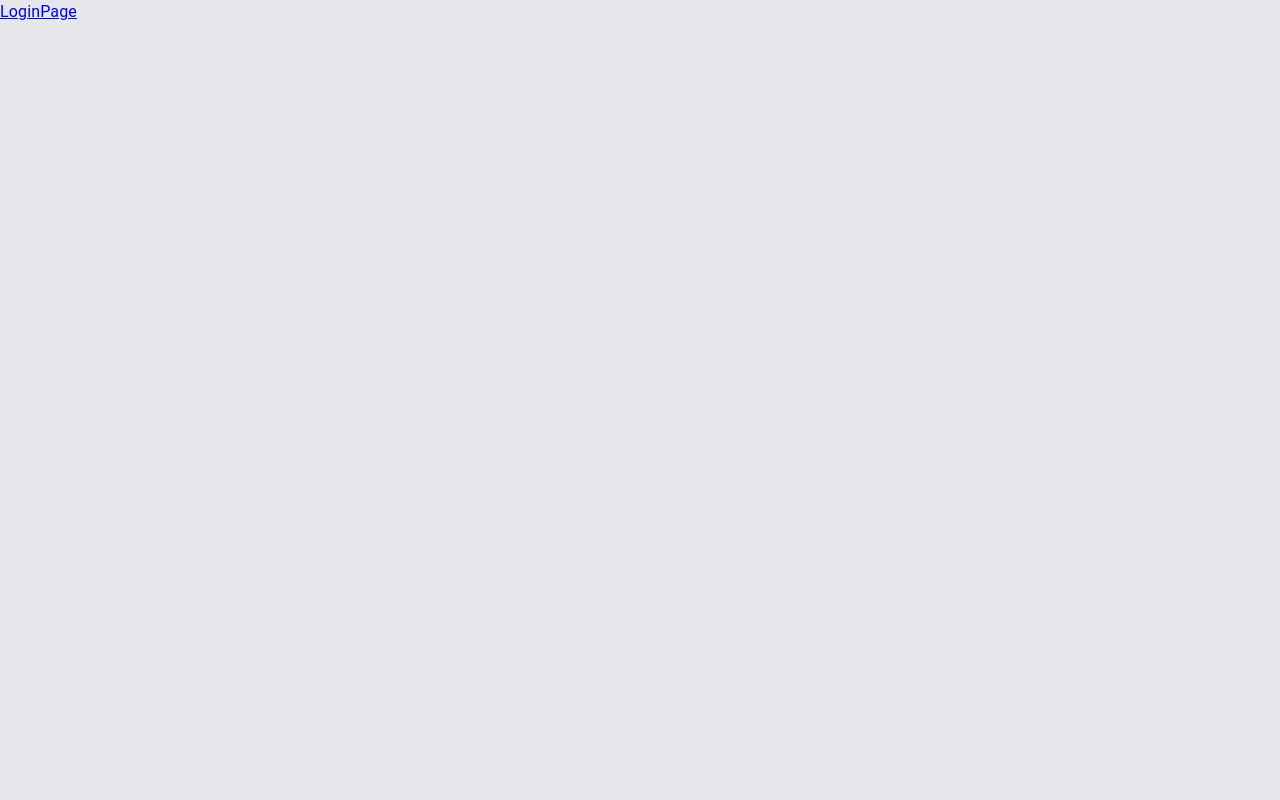
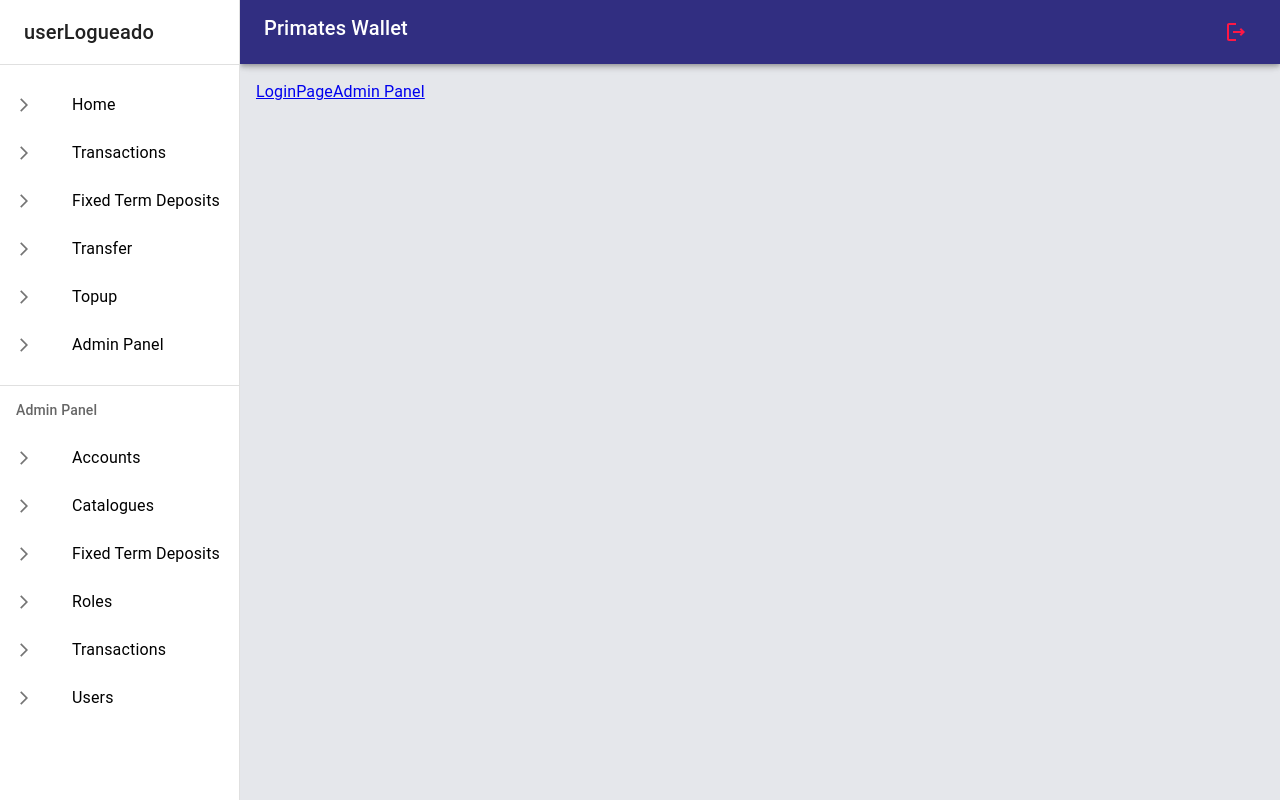
Before and after one commit to alkemyTech/Primary-Net-2, a Next.js app in the folder Front.Next/: page / in a window 1280 px wide. Built offline with nearby package versions, Linux system fonts and the light colour scheme.

Commit message:
added layout

```diff
--- /dev/null
+++ b/Front.Next/components/adminPanel/index.js
@@ -0,0 +1,2 @@
+export * from "./AdminItem";
+export * from "./entitiesData";
--- /dev/null
+++ b/Front.Next/components/ui/Navbar.jsx
@@ -0,0 +1,26 @@
+import { LogoutOutlined, MenuOutlined } from "@mui/icons-material"
+import { AppBar, Grid, IconButton, Toolbar, Typography } from "@mui/material"
+
+export const Navbar = ({drawerWidth}) => {
+  return (
+    <AppBar position="fixed" sx={{width:{sm:`calc(100% - ${drawerWidth}px )`} , ml:{sm:`${drawerWidth}px`}}}>
+        <Toolbar>
+            <IconButton color="inherit" edge="start" sx={{mr:2 , display:{sm:"none"}}}>
+                <MenuOutlined/>
+            </IconButton>
+
+            <Grid container direction={"row"} justifyContent={"space-between"} >
+                <Typography component={"div"} variant="h6">
+                    Primates Wallet
+                </Typography>
+                <IconButton color="error">
+                    <LogoutOutlined/>
+                </IconButton>
+
+            </Grid>
+
+
+        </Toolbar>
+    </AppBar>
+  )
+}
--- /dev/null
+++ b/Front.Next/components/ui/SideBarList.jsx
@@ -0,0 +1,92 @@
+import { Divider, List, ListItem, ListSubheader } from "@mui/material"
+import { SidebarOption } from "./SidebarOption"
+
+const options = [
+  {
+    name: "Home",
+    path: "/"
+  },
+  {
+    name: "Transactions",
+    path: "/"
+  },
+  {
+    name: "Fixed Term Deposits",
+    path: "/"
+  },
+  {
+    name: "Transfer",
+    path: "/"
+  },
+  {
+    name: "Topup",
+    path: "/"
+  },
+  {
+    name: "Admin Panel",
+    path: "/"
+  }
+]
+
+
+export const entities = [
+  {
+    name: "Accounts",
+    path: "/admin/accounts",
+  },
+  {
+    name: "Catalogues",
+    path: "/admin/catalogues",
+  },
+  {
+    name: "Fixed Term Deposits",
+    path: "/admin/fixed",
+  },
+  {
+    name: "Roles",
+    path: "/admin/roles",
+  },
+  {
+    name: "Transactions",
+    path: "/admin/transactions",
+  },
+  {
+    name: "Users",
+    path: "/admin/users",
+  },
+]
+
+export const SideBarList = () => {
+
+  const isAdmin = true;
+
+  return (
+    <List>
+      {
+        options.map(({ name, path }) => (
+          <SidebarOption key={name} name={name} path={path} />
+        ))
+      }
+      {
+        !isAdmin
+          ? null
+          :
+          <>
+            <Divider sx={{pt:2}} />
+            <ListSubheader>
+              Admin Panel
+            </ListSubheader>
+            {
+              entities.map(({ name, path }) => (
+                <SidebarOption key={name} name={name} path={path} />
+
+              ))
+            }
+          </>
+      }
+
+
+
+    </List>
+  )
+}
--- /dev/null
+++ b/Front.Next/components/ui/Sidebar.jsx
@@ -0,0 +1,31 @@
+import { Box, Divider, Drawer, List, Toolbar, Typography } from "@mui/material"
+import { SidebarOption } from "./SidebarOption"
+import { SideBarList } from "./SideBarList"
+
+export const Sidebar = ({drawerWidth}) => {
+
+    const displayName = "userLogueado"
+
+  return (
+    <Box component={"nav"} sx={{flexShrink:{sm:0} , width:{sm:drawerWidth}}}>
+        <Drawer variant="permanent" open sx={{
+                display:{ xs: 'block' },
+                '& .MuiDrawer-paper': {
+                    boxSizing: 'border-box',
+                    width: drawerWidth
+                }
+            }}>
+                <Toolbar >
+                    <Typography variant="h6" noWrap component={"div"} >
+                        {displayName}
+                    </Typography>
+                </Toolbar>
+            <Divider/>
+            <List>
+            <SideBarList/>
+
+            </List>
+        </Drawer>
+    </Box>
+  )
+}
--- /dev/null
+++ b/Front.Next/components/ui/SidebarOption.jsx
@@ -0,0 +1,20 @@
+import { ArrowForwardIos } from "@mui/icons-material"
+import { Grid, ListItem, ListItemButton, ListItemIcon, ListItemText, Typography } from "@mui/material"
+import Link from "next/link"
+
+export const SidebarOption = ({ name, path }) => {
+    return (
+        <ListItem disablePadding>
+            <ListItemButton >
+                <Link href={`${path}`} style={{ textDecoration: "none", color: "#000"   }}>
+                    <Grid container justifyContent={"center"} alignItems={"center"}>
+                        <ListItemIcon >
+                            <ArrowForwardIos fontSize="10px" />
+                        </ListItemIcon>
+                        <ListItemText primaryTypographyProps={{fontSize:16}} primary={name} />
+                    </Grid>
+                </Link>
+            </ListItemButton>
+        </ListItem>
+    )
+}
--- a/Front.Next/layouts/Layout.jsx
+++ b/Front.Next/layouts/Layout.jsx
@@ -0,0 +1,20 @@
+import { Navbar } from "@/components/ui/Navbar"
+import { Sidebar } from "@/components/ui/Sidebar"
+import { Box, Grid, Toolbar } from "@mui/material"
+
+const drawerWidth = 240;
+
+export const Layout = ({ children }) => {
+
+
+    return (
+        <Grid container>
+            <Navbar drawerWidth={drawerWidth} />
+            <Sidebar drawerWidth={drawerWidth} />
+            <Box component={"main"} sx={{ flexGrow: 1, padding: 2 }}>
+                <Toolbar />
+                {children}
+            </Box>
+        </Grid>
+    )
+}
--- a/Front.Next/package.json
+++ b/Front.Next/package.json
@@ -11,7 +11,8 @@
   "dependencies": {
     "@emotion/react": "^11.10.6",
     "@emotion/styled": "^11.10.6",
-    "@mui/material": "^5.11.15",
+    "@mui/icons-material": "^5.11.16",
+    "@mui/material": "^5.11.16",
     "@reduxjs/toolkit": "^1.9.3",
     "axios": "^1.3.4",
     "eslint": "8.37.0",
--- a/Front.Next/pages/index.js
+++ b/Front.Next/pages/index.js
@@ -1,16 +1,25 @@
+import { Layout } from "@/layouts/Layout";
 import { Box, Typography } from "@mui/material";
 import Link from "next/link";
 
 
 export default function Home() {
   return (
-    <Box bgcolor={"primary.background"}>
+    <Layout>
+
+      <Box bgcolor={"primary.background"}>
 
 
-    <Link href={"/login"}>
-    LoginPage
-    </Link>
+        <Link href={"/login"}>
+          LoginPage
+        </Link>
 
-    </Box>
+
+        <Link href={"/admin"}>
+          Admin Panel
+        </Link>
+
+      </Box>
+    </Layout>
   )
 }
```
Also changed, not shown: Front.Next/components/adminPanel/AdminItem.jsx (added, +14 -0 lines), Front.Next/components/adminPanel/AdminOptions.jsx (added, +11 -0 lines), 1 other file (tests, documents, lock files or other folders).
